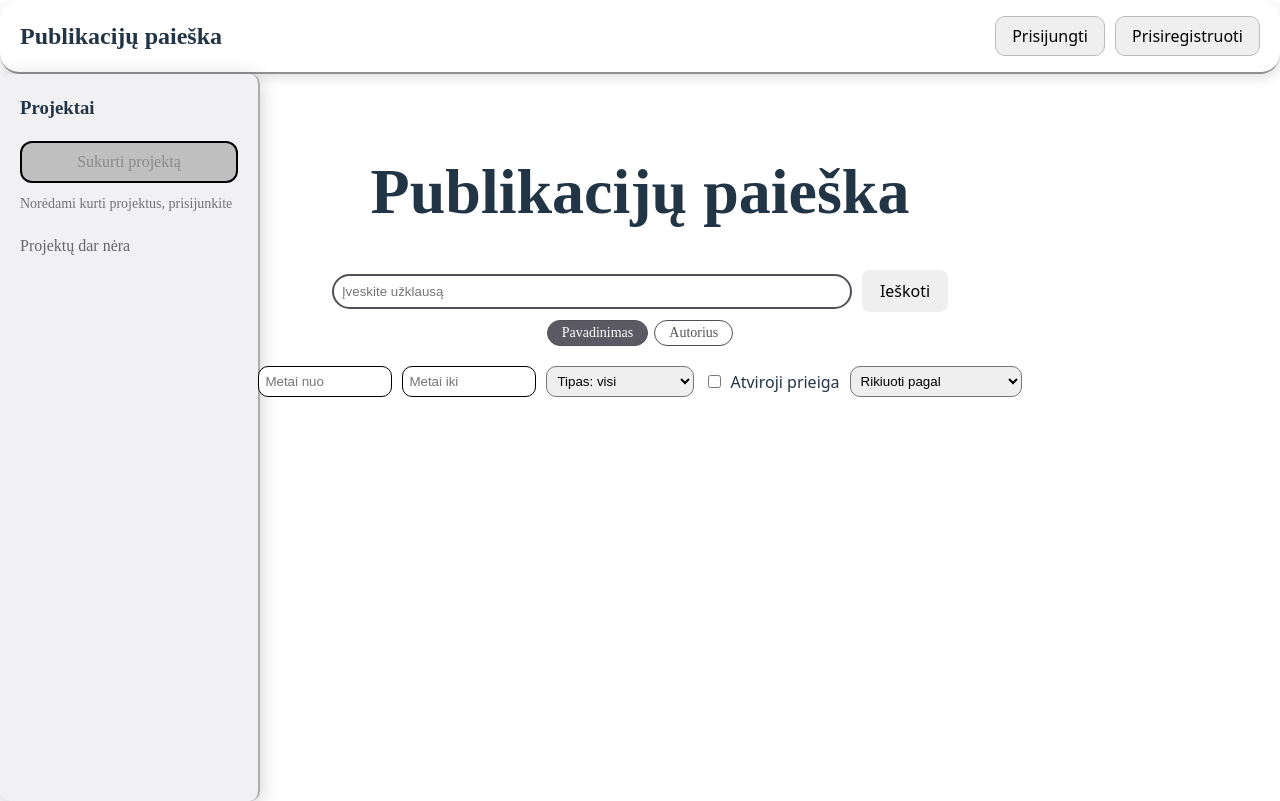
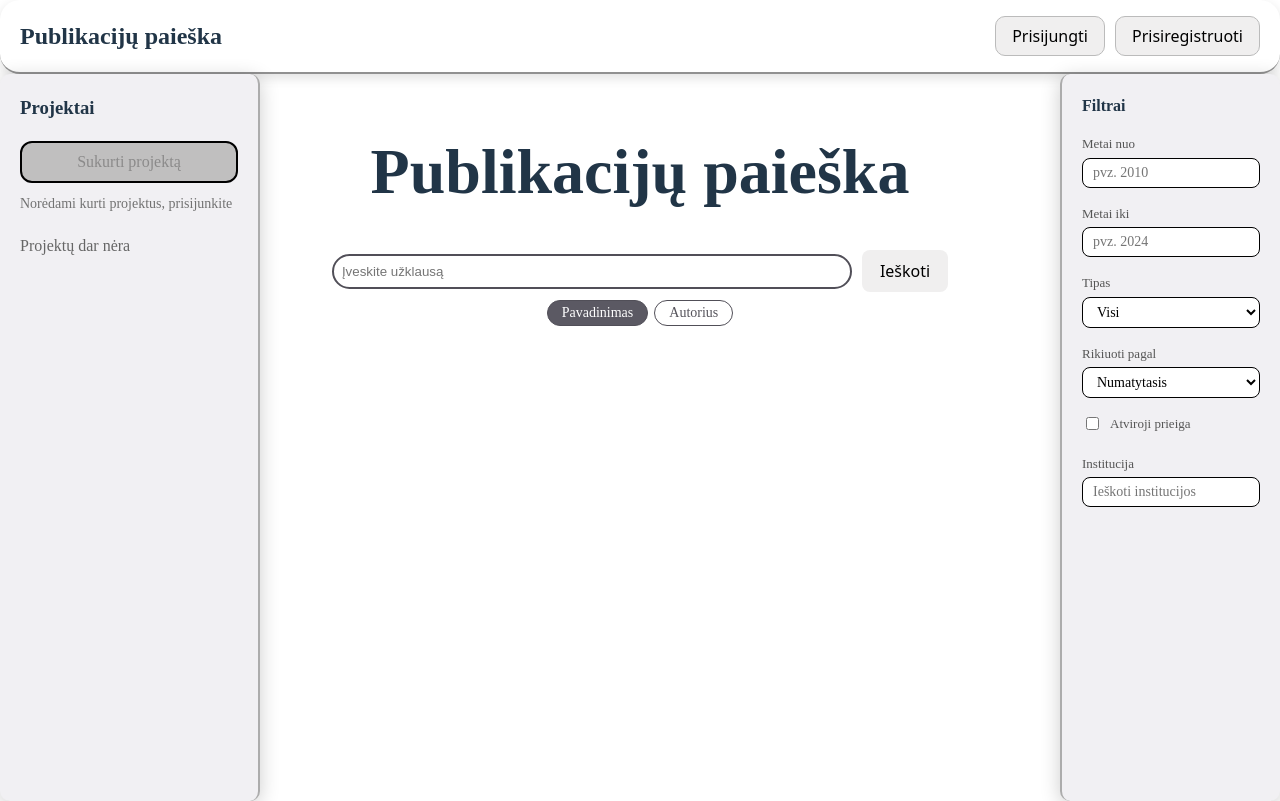
Before and after one commit to RojusJS/Publication_Finder, a React app in the folder Frontend/: page / in a window 1280 px wide. Built offline with nearby package versions, Linux system fonts and the light colour scheme; the HTML template or start-up script is replaced by a standard one.

Commit message:
Refactor filter bar and add filter by institutions

```diff
--- a/Frontend/src/components/filterBar.jsx
+++ b/Frontend/src/components/filterBar.jsx
@@ -1,3 +1,5 @@
+import { useState, useEffect, useRef } from "react";
+
 function FiltersBar({
   yearFrom,
   setYearFrom,
@@ -9,39 +11,158 @@ function FiltersBar({
   setOaOnly,
   sort,
   setSort,
+  institution,
+  setInstitution,
 }) {
+  const [institutionQuery, setInstitutionQuery] = useState("");
+  const [suggestions, setSuggestions] = useState([]);
+  const [dropdownOpen, setDropdownOpen] = useState(false);
+  const [loadingSuggestions, setLoadingSuggestions] = useState(false);
+  const dropdownRef = useRef(null);
+  const debounceRef = useRef(null);
+
+  useEffect(() => {
+    const handleClickOutside = (e) => {
+      if (dropdownRef.current && !dropdownRef.current.contains(e.target)) {
+        setDropdownOpen(false);
+      }
+    };
+    document.addEventListener("mousedown", handleClickOutside);
+    return () => document.removeEventListener("mousedown", handleClickOutside);
+  }, []);
+
+  useEffect(() => {
+    if (!institutionQuery.trim() || institution) {
+      setSuggestions([]);
+      setDropdownOpen(false);
+      return;
+    }
+    clearTimeout(debounceRef.current);
+    debounceRef.current = setTimeout(async () => {
+      setLoadingSuggestions(true);
+      try {
+        const resp = await fetch(
+          `https://api.openalex.org/autocomplete/institutions?q=${encodeURIComponent(institutionQuery)}`
+        );
+        const data = await resp.json();
+        setSuggestions(data.results || []);
+        setDropdownOpen(true);
+      } catch {
+        setSuggestions([]);
+      } finally {
+        setLoadingSuggestions(false);
+      }
+    }, 300);
+  }, [institutionQuery, institution]);
+
+  const handleSelect = (item) => {
+    setInstitution({ id: item.id, display_name: item.display_name });
+    setInstitutionQuery(item.display_name);
+    setDropdownOpen(false);
+    setSuggestions([]);
+  };
+
+  const handleClear = () => {
+    setInstitution(null);
+    setInstitutionQuery("");
+    setSuggestions([]);
+    setDropdownOpen(false);
+  };
+
+  const labelStyle = {
+    fontFamily: "Times New Roman",
+    fontSize: "13px",
+    color: "#555",
+    marginBottom: "4px",
+    display: "block",
+  };
+
+  const inputStyle = {
+    width: "100%",
+    padding: "6px 10px",
+    borderRadius: "8px",
+    border: "1.2px solid #000000",
+    fontFamily: "Times New Roman",
+    fontSize: "14px",
+    boxSizing: "border-box",
+  };
+
+  const selectStyle = {
+    width: "100%",
+    padding: "6px 10px",
+    borderRadius: "8px",
+    border: "1.2px solid #000000",
+    fontFamily: "Times New Roman",
+    fontSize: "14px",
+    boxSizing: "border-box",
+    background: "#ffffff",
+  };
+
   return (
-    <div style={{ display: "flex", gap: "10px", marginBottom: "15px", flexWrap: "wrap" }}>
+    <div
+      style={{
+        width: "220px",
+        minWidth: "220px",
+        borderLeft: "2px solid #acacac",
+        padding: "20px",
+        boxSizing: "border-box",
+        fontFamily: "Times New Roman",
+        background: "#f1f0f3",
+        minHeight: "calc(100vh - 73px)",
+        boxShadow: "0 4px 20px rgba(0,0,0,0.20)",
+        borderRadius: "10px",
+        display: "flex",
+        flexDirection: "column",
+        gap: "16px",
+      }}
+    >
+      <h3 style={{ margin: 0, fontFamily: "Times New Roman", fontSize: "16px" }}>Filtrai</h3>
+
+      <div>
+        <label style={labelStyle}>Metai nuo</label>
         <input
           type="number"
-        placeholder="Metai nuo"
+          placeholder="pvz. 2010"
           value={yearFrom}
           onChange={(e) => setYearFrom(e.target.value)}
-        style={{ padding: "6px", width: "120px", borderRadius: "10px", border: "1.2px solid #000000", }}
+          style={inputStyle}
         />
+      </div>
 
+      <div>
+        <label style={labelStyle}>Metai iki</label>
         <input
           type="number"
-        placeholder="Metai iki"
+          placeholder="pvz. 2024"
           value={yearTo}
           onChange={(e) => setYearTo(e.target.value)}
-        style={{ padding: "6px", width: "120px", borderRadius: "10px", border: "1.2px solid #000000", }}
+          style={inputStyle}
         />
+      </div>
 
-      <select
-        value={type}
-        onChange={(e) => setType(e.target.value)}
-        style={{ padding: "6px", borderRadius: "10px" }}
-      >
-        <option value="">Tipas: visi</option>
+      <div>
+        <label style={labelStyle}>Tipas</label>
+        <select value={type} onChange={(e) => setType(e.target.value)} style={selectStyle}>
+          <option value="">Visi</option>
           <option value="journal-article">Journal article</option>
           <option value="book-chapter">Book chapter</option>
           <option value="book">Book</option>
           <option value="preprint">Preprint</option>
           <option value="proceedings-article">Proceedings article</option>
         </select>
+      </div>
 
-      <label style={{ display: "flex", alignItems: "center", gap: "6px", }}>
+      <div>
+        <label style={labelStyle}>Rikiuoti pagal</label>
+        <select value={sort} onChange={(e) => setSort(e.target.value)} style={selectStyle}>
+          <option value="">Numatytasis</option>
+          <option value="year_desc">Metai: mažėjimo tvarka</option>
+          <option value="year_asc">Metai: didėjimo tvarka</option>
+        </select>
+      </div>
+
+      <div>
+        <label style={{ ...labelStyle, display: "flex", alignItems: "center", gap: "8px", cursor: "pointer" }}>
           <input
             type="checkbox"
             checked={oaOnly}
@@ -49,16 +170,87 @@ function FiltersBar({
           />
           Atviroji prieiga
         </label>
+      </div>
 
-      <select
-        value={sort}
-        onChange={(e) => setSort(e.target.value)}
-        style={{ padding: "6px", borderRadius: "10px"}}
+      <div ref={dropdownRef} style={{ position: "relative" }}>
+        <label style={labelStyle}>
+          Institucija {loadingSuggestions && <span style={{ color: "#aaa" }}>...</span>}
+        </label>
+        <input
+          type="text"
+          placeholder="Ieškoti institucijos"
+          value={institutionQuery}
+          onChange={(e) => {
+            setInstitutionQuery(e.target.value);
+            if (institution) setInstitution(null);
+          }}
+          style={{
+            ...inputStyle,
+            background: institution ? "#f0eeee" : "#ffffff",
+            border: institution ? "1.2px solid #514f58" : "1.2px solid #000000",
+          }}
+        />
+        {institution && (
+          <button
+            onClick={handleClear}
+            style={{
+              marginTop: "6px",
+              width: "100%",
+              padding: "4px",
+              borderRadius: "8px",
+              border: "1px solid #000",
+              background: "#e0e0e0",
+              cursor: "pointer",
+              fontSize: "13px",
+              fontFamily: "Times New Roman",
+            }}
           >
-        <option value="">Rikiuoti pagal</option>
-        <option value="year_desc">Metai: mažėjimo tvarka</option>
-        <option value="year_asc">Metai: didėjimo tvarka</option>
-      </select>
+            ✕ Išvalyti
+          </button>
+        )}
+
+        {dropdownOpen && suggestions.length > 0 && (
+          <div
+            style={{
+              position: "absolute",
+              top: "100%",
+              left: 0,
+              marginTop: "4px",
+              background: "#fff",
+              border: "1px solid #d6d6d6",
+              borderRadius: "10px",
+              boxShadow: "0 4px 12px rgba(0,0,0,0.12)",
+              width: "260px",
+              maxHeight: "220px",
+              overflowY: "auto",
+              zIndex: 1000,
+            }}
+          >
+            {suggestions.map((item) => (
+              <div
+                key={item.id}
+                onClick={() => handleSelect(item)}
+                onMouseEnter={(e) => (e.currentTarget.style.background = "#f1ebf5")}
+                onMouseLeave={(e) => (e.currentTarget.style.background = "#ffffff")}
+                style={{
+                  padding: "10px 14px",
+                  cursor: "pointer",
+                  fontFamily: "Times New Roman",
+                  fontSize: "14px",
+                  borderBottom: "1px solid #f0f0f0",
+                }}
+              >
+                <div style={{ fontWeight: "500" }}>{item.display_name}</div>
+                {item.hint && (
+                  <div style={{ fontSize: "12px", color: "#888", marginTop: "2px" }}>
+                    {item.hint}
+                  </div>
+                )}
+              </div>
+            ))}
+          </div>
+        )}
+      </div>
     </div>
   );
 }
--- a/Frontend/src/pages/homePage.jsx
+++ b/Frontend/src/pages/homePage.jsx
@@ -14,7 +14,6 @@ function HomePage() {
   const [results, setResults] = useState([]);
   const [loading, setLoading] = useState(false);
   const [error, setError] = useState(null);
-
   const [yearFrom, setYearFrom] = useState("");
   const [yearTo, setYearTo] = useState("");
   const [oaOnly, setOaOnly] = useState(false);
@@ -24,11 +23,12 @@ function HomePage() {
   const [authMode, setAuthMode] = useState(null);
   const [isCreateProjectOpen, setIsCreateProjectOpen] = useState(false);
   const [projects, setProjects] = useState([]);
+  const [institution, setInstitution] = useState(null);
+  const [searchBy, setSearchBy] = useState("title");
+
   const handleLoginClick = () => setAuthMode("login");
   const handleRegisterClick = () => setAuthMode("register");
   const closeAuthModal = () => setAuthMode(null);
-
-  const [searchBy, setSearchBy] = useState("title");
 
   const handleAuthSubmit = async () => {
     setIsLoggedIn(true);
@@ -38,7 +38,6 @@ function HomePage() {
 
   useEffect(() => {
     const access = localStorage.getItem("access");
-
     if (access) {
       setIsLoggedIn(true);
       fetchProjects();
@@ -66,6 +65,7 @@ const handleSearch = async () => {
         type: type || undefined,
         sort: sort || undefined,
         searchBy,
+        institutionId: institution?.id,
       });
       setResults(data.results || []);
     } catch (err) {
@@ -74,16 +74,13 @@ const handleSearch = async () => {
       setLoading(false);
     }
   };
+
   const handleOpenCreateProject = () => {
     if (!isLoggedIn) {
       alert("Pirmiausia prisijunkite.");
       return;
     }
     setIsCreateProjectOpen(true);
-  };
-
-  const handleCloseCreateProject = () => {
-    setIsCreateProjectOpen(false);
   };
 
   const handleLogout = () => {
@@ -121,7 +118,7 @@ const handleSearch = async () => {
       />
       <CreateProjectModal
         open={isCreateProjectOpen}
-        onClose={handleCloseCreateProject}
+        onClose={() => setIsCreateProjectOpen(false)}
         onCreate={handleCreateProject}
       />
 
@@ -137,7 +134,9 @@ const handleSearch = async () => {
           onCreateProjectClick={handleOpenCreateProject}
           isLoggedIn={isLoggedIn}
           projects={projects}
-          onProjectDeleted={(id) => setProjects((prev) => prev.filter((p) => p.id !== id))}
+          onProjectDeleted={(id) =>
+            setProjects((prev) => prev.filter((p) => p.id !== id))
+          }
         />
 
         <div
@@ -146,22 +145,12 @@ const handleSearch = async () => {
             left: "50%",
             transform: "translateX(-50%)",
             width: "100%",
-            maxWidth: "1000px",
+            maxWidth: "900px",
             padding: "20px",
             display: "flex",
             flexDirection: "column",
             alignItems: "center",
             boxSizing: "border-box",
-          }}
-        >
-          <div
-            style={{
-              width: "100%",
-              maxWidth: "1000px",
-              padding: "20px",
-              display: "flex",
-              flexDirection: "column",
-              alignItems: "center",
           }}
         >
           <div style={{ fontFamily: "Times New Roman", fontSize: "20px" }}>
@@ -177,20 +166,7 @@ const handleSearch = async () => {
             setSearchBy={setSearchBy}
           />
 
-            <FiltersBar
-              yearFrom={yearFrom}
-              setYearFrom={setYearFrom}
-              yearTo={yearTo}
-              setYearTo={setYearTo}
-              type={type}
-              setType={setType}
-              oaOnly={oaOnly}
-              setOaOnly={setOaOnly}
-              sort={sort}
-              setSort={setSort}
-            />
-
-            {loading && <p>Loading...</p>}
+          {loading && <p>Kraunama...</p>}
           {error && <p style={{ color: "red" }}>{error}</p>}
 
           <div style={{ marginTop: "20px", width: "100%" }}>
@@ -203,6 +179,22 @@ const handleSearch = async () => {
             ))}
           </div>
         </div>
+
+        <div style={{ marginLeft: "auto" }}>
+          <FiltersBar
+            yearFrom={yearFrom}
+            setYearFrom={setYearFrom}
+            yearTo={yearTo}
+            setYearTo={setYearTo}
+            type={type}
+            setType={setType}
+            oaOnly={oaOnly}
+            setOaOnly={setOaOnly}
+            sort={sort}
+            setSort={setSort}
+            institution={institution}
+            setInstitution={setInstitution}
+          />
         </div>
       </div>
     </div>
--- a/Frontend/src/services/openalexApi.js
+++ b/Frontend/src/services/openalexApi.js
@@ -11,6 +11,7 @@ export async function searchPublications(query, filters = {}) {
   if (filters.type) params.set("type", filters.type);
   if (filters.sort) params.set("sort", filters.sort);
   if (filters.searchBy) params.set("search_by", filters.searchBy);
+  if (filters.institutionId) params.set("institution_id", filters.institutionId);
 
   const url = `${API_BASE}/api/search/publications/?${params.toString()}`;
 
```
Lines whose indentation alone changed are shown as unchanged.
